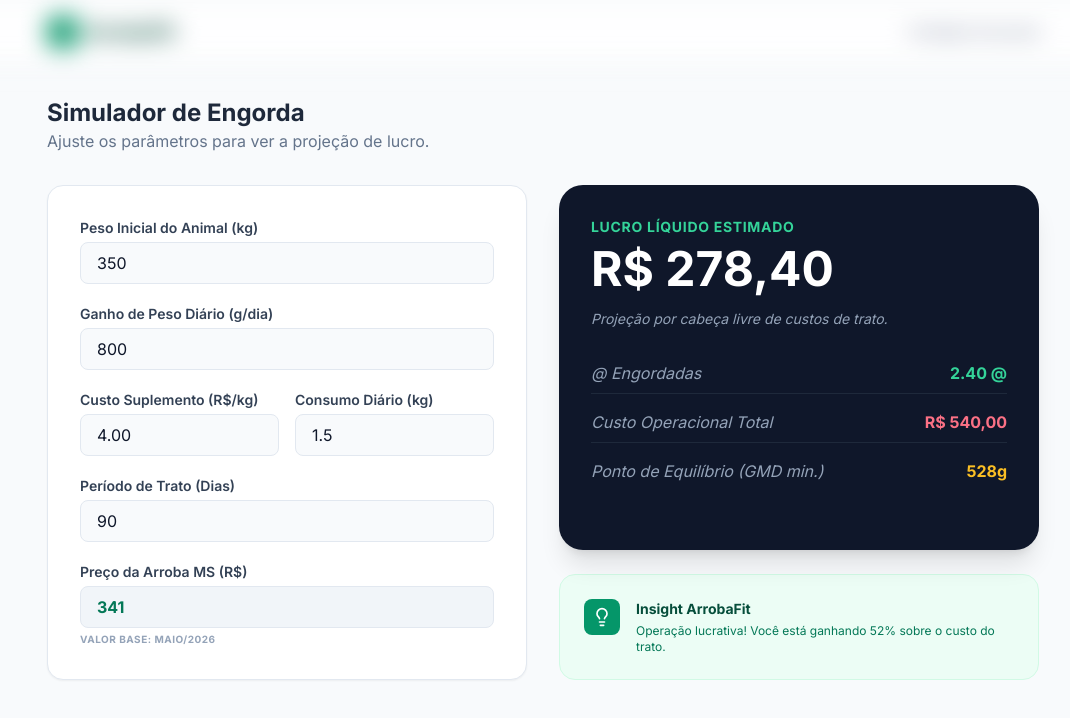
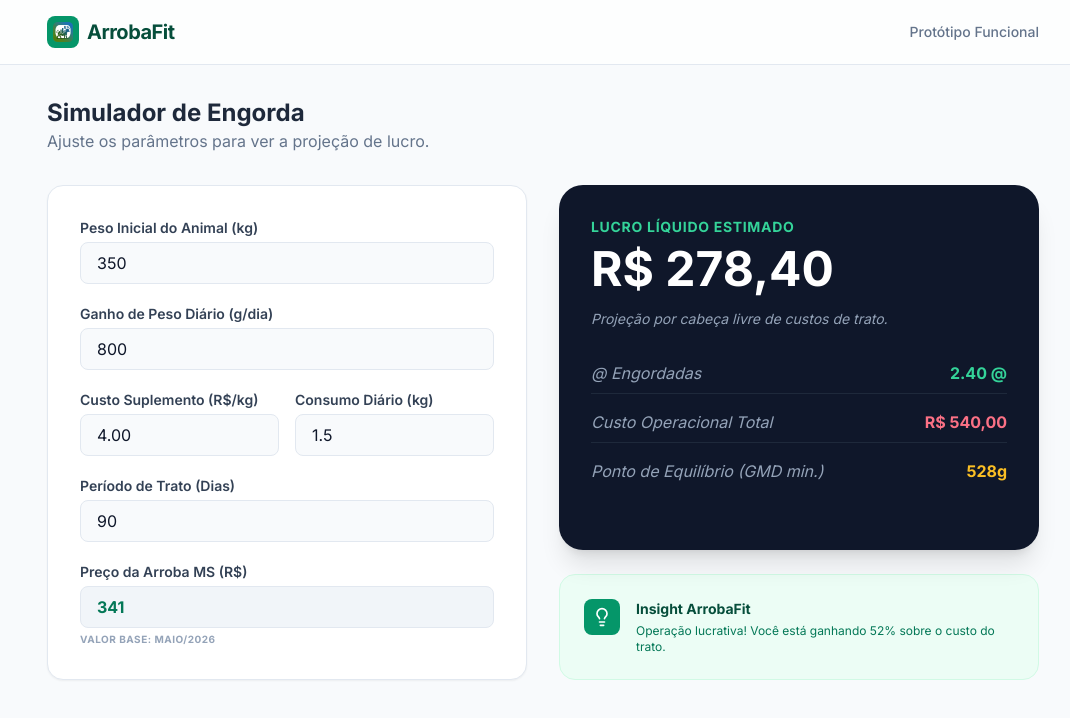
Before and after one commit to supremaux/arrobafit, a website: page index.html in a window 1280 px wide. Shown: the whole page, without its empty margins (97-1167 px from the left). Drawn offline with nearby package versions, Linux system fonts and the light colour scheme.

Commit message:
insersão da logo

```diff
--- a/index.html
+++ b/index.html
@@ -15,7 +15,7 @@
   </head>
   <body class="bg-slate-50 text-slate-900 min-h-screen">
     <nav
-      class="sticky top-0 z-50 border-b border-slate-200 bg-white/80 backdrop-filter blur-md"
+      class="sticky top-0 z-50 border-b border-slate-200 bg-white/80 backdrop-filter"
     >
       <div
         class="max-w-5xl mx-auto px-4 h-16 flex items-center justify-between"
@@ -24,7 +24,16 @@
           <div
             class="w-8 h-8 bg-emerald-600 rounded-lg flex items-center justify-center text-white"
           >
-            <i data-lucide="trending-up" class="w-5 h-5"></i>
+            <picture>
+              <source srcset="/assets/logo.png" type="image/png" />
+              <img
+                src="/assets/logo.png"
+                alt="Logo ArrobaFit"
+                class="w-5 h-5 object-contain"
+                loading="lazy"
+                decoding="async"
+              />
+            </picture>
           </div>
           <span class="font-bold text-xl tracking-tight text-emerald-900"
             >ArrobaFit</span
```
Also changed, not shown: assets/logo.png (added).
